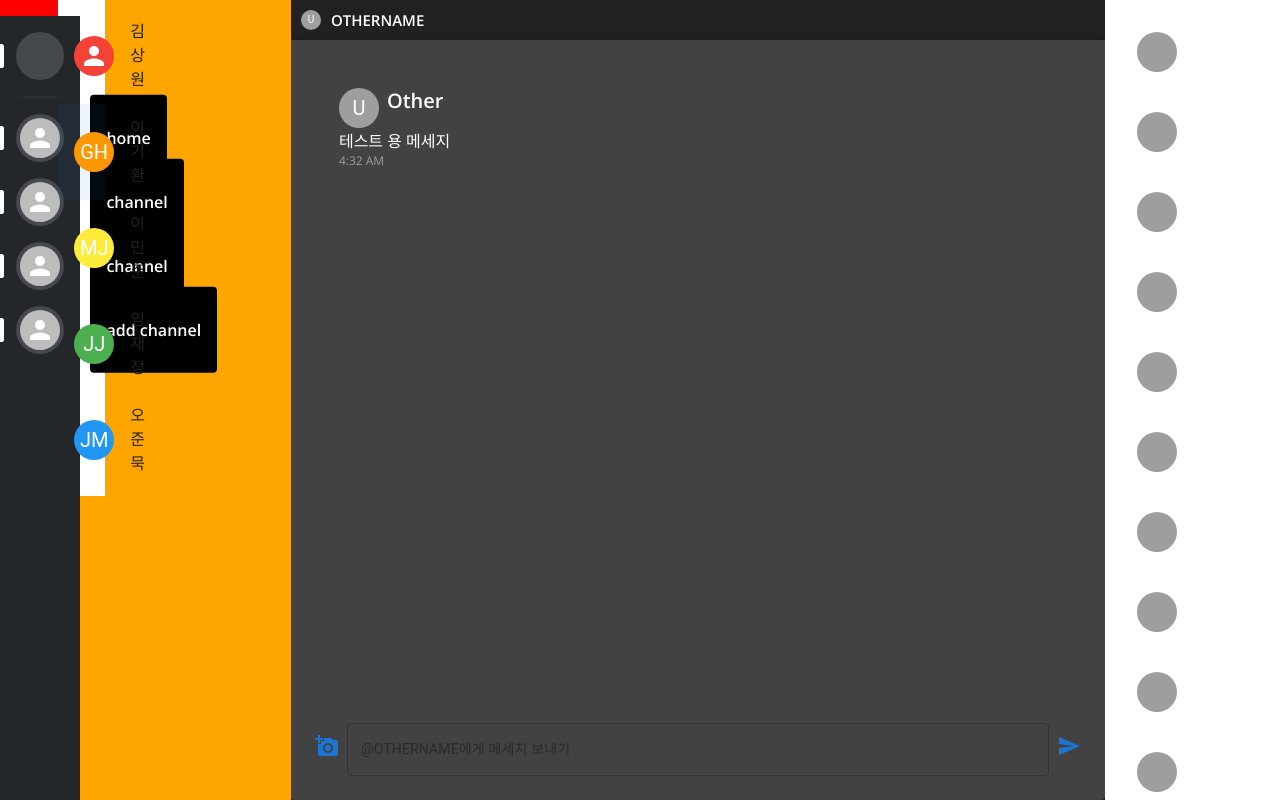
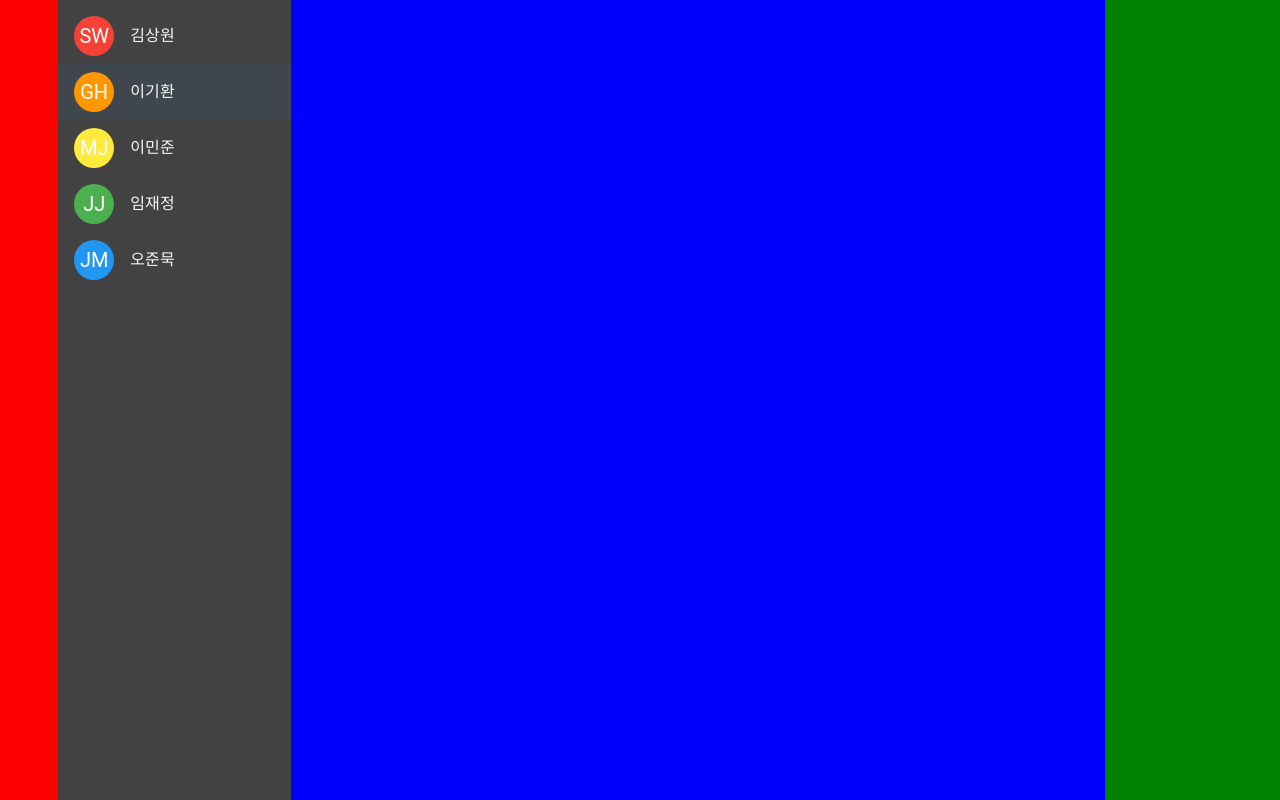
Before and after one commit to joonmoogo/Moon-Discord, a React (Create React App) app: page / in a window 1280 px wide. Built offline with nearby package versions, Linux system fonts and the light colour scheme; grey boxes are pictures that could not be loaded.

Commit message:
사이드바2

```diff
--- a/src/App.js
+++ b/src/App.js
@@ -4,9 +4,6 @@ import Counter from './components/counter';
 
 import * as React from 'react';
 import Right from './components/Right';
-
-import ChatUI from './components/chatUI';
-import Sidebar from './components/sidebar';
 import SelectedListItem from './components/sidebar2';
 
 function App() {
@@ -19,7 +16,6 @@ function App() {
         width: '5%'
 
       }}>
-        <Sidebar />
       </div>
       <div className='left' style={{
         backgroundColor: 'orange',
@@ -36,9 +32,6 @@ function App() {
         width: '70%',
       }}
       >
-        <ChatUI />
-
-
       </div>
 
       <div className='right' style={{
@@ -48,7 +41,6 @@ function App() {
         overflow: 'hidden'
       }}
       >
-        <Right />
       </div>
     </div>
   );
--- a/src/components/sidebar2.js
+++ b/src/components/sidebar2.js
@@ -15,16 +15,16 @@ export default function SelectedListItem() {
   };
 
   return (
-    <Box sx={{ width: '20%', maxWidth: 360, bgcolor: 'background.paper' }}>
+    <Box sx={{ height: '100%', width: '100%', maxWidth: 360, bgcolor: grey[800] }}>
       <List component="nav" aria-label="friends profile">
         <ListItemButton
           selected={selectedIndex === 0}
           onClick={(event) => handleListItemClick(event, 0)}
         >
           <ListItemAvatar>
-            <Avatar sx={{ bgcolor: red[500] }}></Avatar>
+            <Avatar sx={{ bgcolor: red[500] }}>SW</Avatar>
           </ListItemAvatar>
-          <ListItemText sx={{color: grey[900]}} primary="김상원" />
+          <ListItemText sx={{color: grey[100]}} primary="김상원" />
         </ListItemButton>
         <ListItemButton
           selected={selectedIndex === 1}
@@ -33,7 +33,7 @@ export default function SelectedListItem() {
           <ListItemAvatar>
             <Avatar sx={{ bgcolor: orange[500] }}>GH</Avatar>
           </ListItemAvatar>
-          <ListItemText sx={{color: grey[900]}} primary="이기환" />
+          <ListItemText sx={{color: grey[100]}} primary="이기환" />
         </ListItemButton>
         <ListItemButton
           selected={selectedIndex === 2}
@@ -42,7 +42,7 @@ export default function SelectedListItem() {
           <ListItemAvatar>
             <Avatar sx={{ bgcolor: yellow[500] }}>MJ</Avatar>
           </ListItemAvatar>
-          <ListItemText sx={{color: grey[900]}} primary="이민준" />
+          <ListItemText sx={{color: grey[100]}} primary="이민준" />
         </ListItemButton>
         <ListItemButton
           selected={selectedIndex === 3}
@@ -51,7 +51,7 @@ export default function SelectedListItem() {
           <ListItemAvatar>
             <Avatar sx={{ bgcolor: green[500] }}>JJ</Avatar>
           </ListItemAvatar>
-          <ListItemText sx={{color: grey[900]}} primary="임재정" />
+          <ListItemText sx={{color: grey[100]}} primary="임재정" />
         </ListItemButton>
         <ListItemButton
           selected={selectedIndex === 4}
@@ -60,7 +60,7 @@ export default function SelectedListItem() {
           <ListItemAvatar>
             <Avatar sx={{ bgcolor: blue[500] }}>JM</Avatar>
           </ListItemAvatar>
-          <ListItemText sx={{color: grey[900]}} primary="오준묵" />
+          <ListItemText sx={{color: grey[100]}} primary="오준묵" />
         </ListItemButton>
       </List>
     </Box>
```
